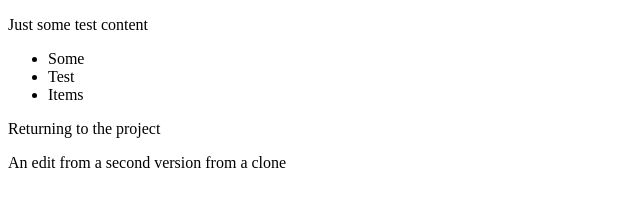
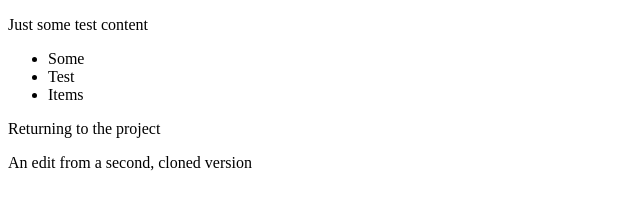
Before and after one commit to OozeRob/quicktest, a plain HTML site: page index.html in a window 1280 px wide. Shown: the full height of the page, 0-640 px from the left. Drawn offline with Linux system fonts and the light colour scheme.

Commit message:
An edit of the cloned edit

```diff
--- a/index.html
+++ b/index.html
@@ -13,6 +13,6 @@
         <li>Items</li>
     </ul>
     <p>Returning to the project</p>
-    <p>An edit from a second version from a clone</p>
+    <p>An edit from a second, cloned version</p>
 </body>
 </html>
```
